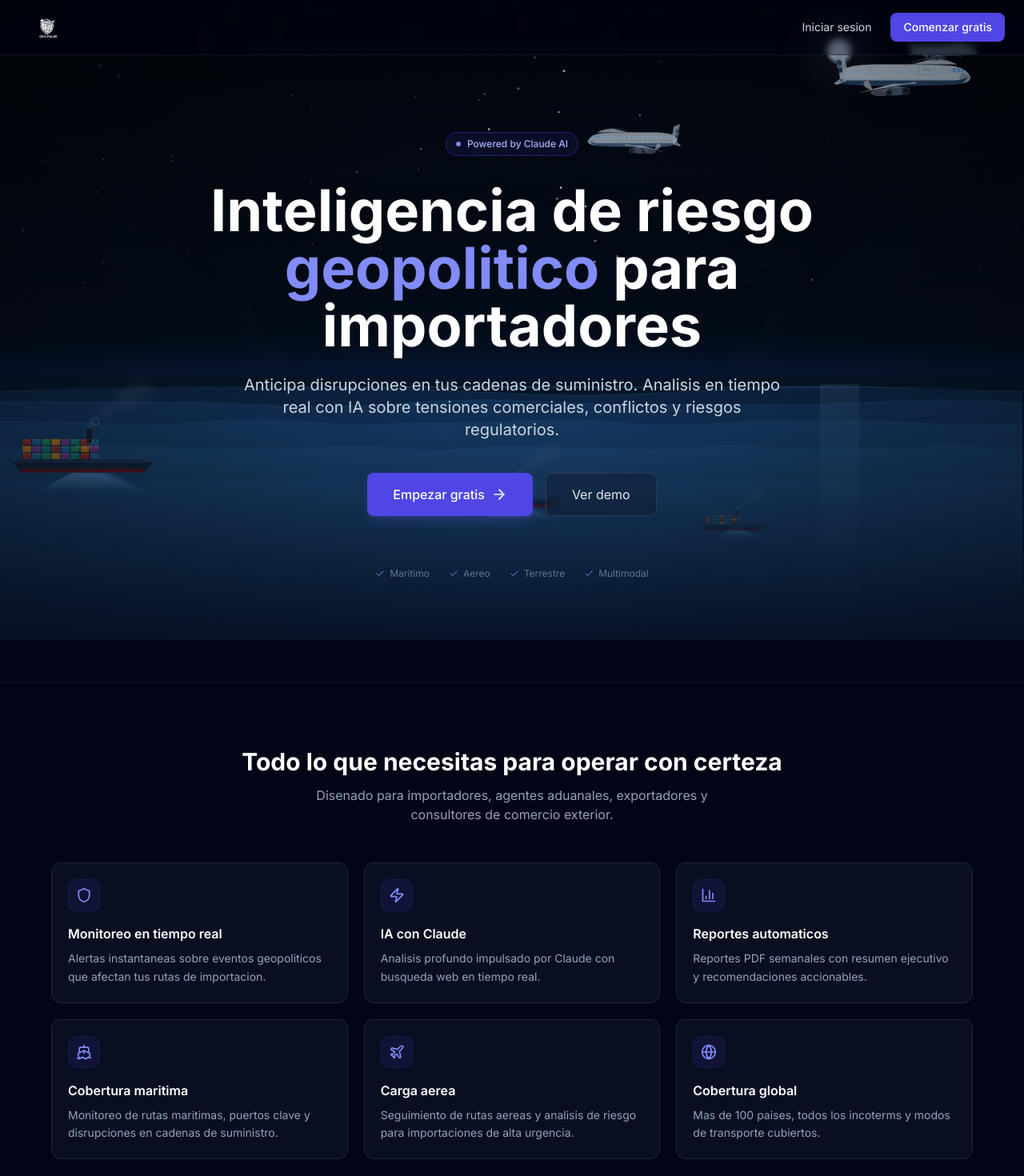
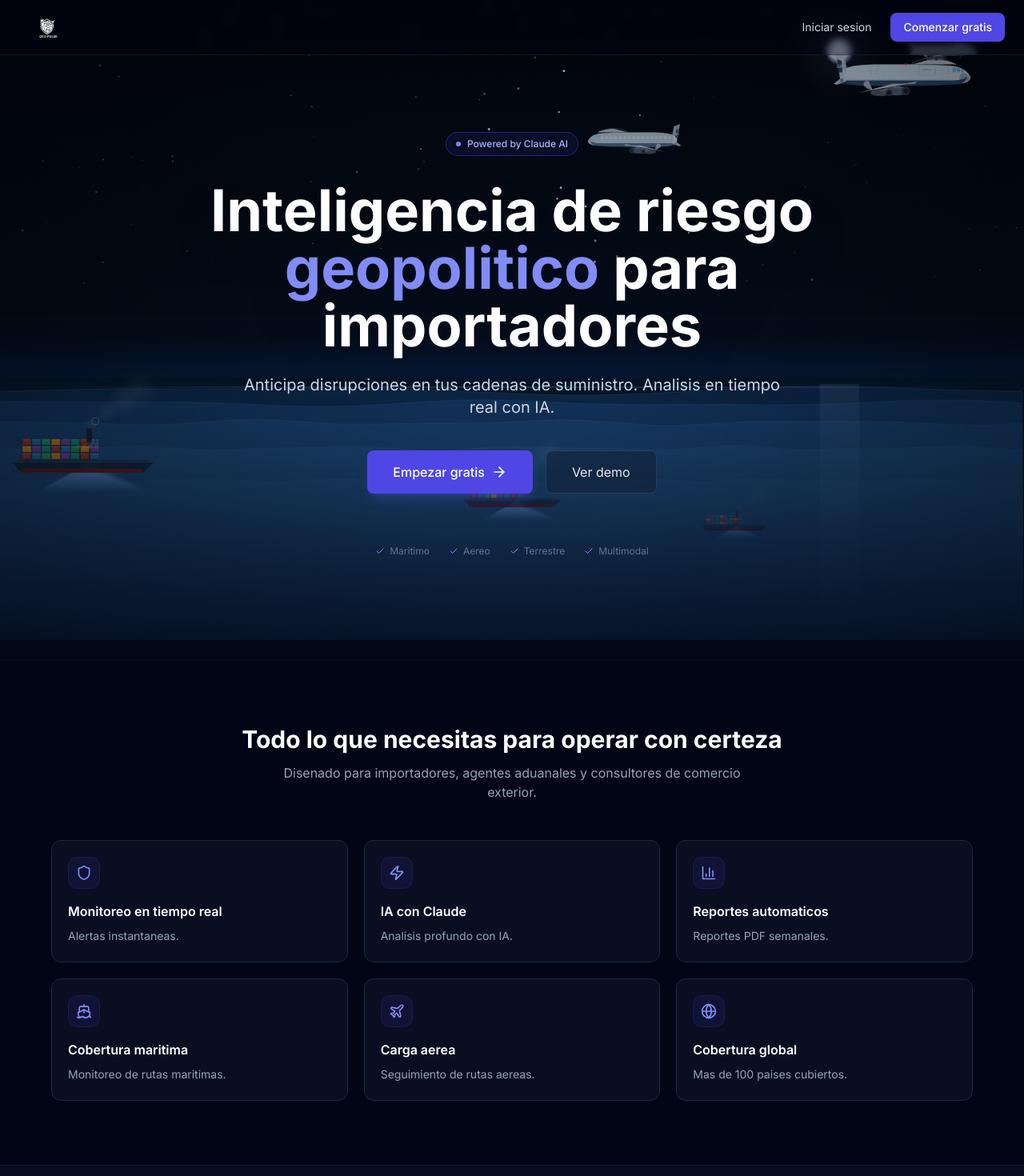
Before and after one commit to juanriera96/GeoPulse, a React (Vite) app: page / in a window 1280 px wide. Shown: the top 1470 px of the page at 80% size. Built offline with nearby package versions, Linux system fonts and the light colour scheme; no server answers.

Commit message:
Feat: integrate GeoPulse SVG logo in navbar and footer
Updated feature descriptions for clarity and brevity.

```diff
--- a/src/pages/LandingPage.jsx
+++ b/src/pages/LandingPage.jsx
@@ -3,12 +3,12 @@ import { Shield, Zap, BarChart3, ArrowRight, Check, Ship, Plane, Globe } from 'l
 import MaritimeBackground from '../components/MaritimeBackground'
 
 const FEATURES = [
-  { icon: Shield, title: 'Monitoreo en tiempo real', desc: 'Alertas instantaneas sobre eventos geopoliticos que afectan tus rutas de importacion.' },
-  { icon: Zap, title: 'IA con Claude', desc: 'Analisis profundo impulsado por Claude con busqueda web en tiempo real.' },
-  { icon: BarChart3, title: 'Reportes automaticos', desc: 'Reportes PDF semanales con resumen ejecutivo y recomendaciones accionables.' },
-  { icon: Ship, title: 'Cobertura maritima', desc: 'Monitoreo de rutas maritimas, puertos clave y disrupciones en cadenas de suministro.' },
-  { icon: Plane, title: 'Carga aerea', desc: 'Seguimiento de rutas aereas y analisis de riesgo para importaciones de alta urgencia.' },
-  { icon: Globe, title: 'Cobertura global', desc: 'Mas de 100 paises, todos los incoterms y modos de transporte cubiertos.' },
+  { icon: Shield, title: 'Monitoreo en tiempo real', desc: 'Alertas instantaneas.' },
+  { icon: Zap, title: 'IA con Claude', desc: 'Analisis profundo con IA.' },
+  { icon: BarChart3, title: 'Reportes automaticos', desc: 'Reportes PDF semanales.' },
+  { icon: Ship, title: 'Cobertura maritima', desc: 'Monitoreo de rutas maritimas.' },
+  { icon: Plane, title: 'Carga aerea', desc: 'Seguimiento de rutas aereas.' },
+  { icon: Globe, title: 'Cobertura global', desc: 'Mas de 100 paises cubiertos.' },
 ]
 
 const PLANS = [
@@ -19,66 +19,43 @@ const PLANS = [
 
 export default function LandingPage() {
   const navigate = useNavigate()
-
   return (
     <div className="relative min-h-screen bg-slate-950 overflow-x-hidden">
-
       <MaritimeBackground />
-
       <div className="fixed inset-0 pointer-events-none" style={{ zIndex: 1 }}>
         <div className="absolute inset-0 bg-gradient-to-b from-slate-950/20 via-transparent to-slate-950/80" />
       </div>
-
       <div className="relative" style={{ zIndex: 2 }}>
-
-        {/* NAV */}
         <nav className="flex items-center justify-between px-6 py-4 border-b border-slate-800/50 backdrop-blur-sm bg-slate-950/30">
           <div className="flex items-center">
             <img src="/logo.svg" alt="GeoPulse" style={{ height: 36, width: 'auto', filter: 'brightness(0) invert(1)' }} />
           </div>
           <div className="flex items-center gap-3">
-            <button onClick={() => navigate('/auth')} className="text-slate-300 hover:text-white text-sm transition-colors px-3 py-1.5">
-              Iniciar sesion
-            </button>
-            <button onClick={() => navigate('/auth')} className="btn-primary px-4 py-2 text-sm">
-              Comenzar gratis
-            </button>
+            <button onClick={() => navigate('/auth')} className="text-slate-300 hover:text-white text-sm transition-colors px-3 py-1.5">Iniciar sesion</button>
+            <button onClick={() => navigate('/auth')} className="btn-primary px-4 py-2 text-sm">Comenzar gratis</button>
           </div>
         </nav>
-
-        {/* HERO */}
         <section className="flex flex-col items-center justify-center text-center px-6 pt-24 pb-32 min-h-[88vh]">
           <div className="inline-flex items-center gap-2 px-3 py-1.5 rounded-full border border-brand-700/50 bg-brand-600/10 text-brand-300 text-xs font-medium mb-8 backdrop-blur-sm">
             <div className="w-1.5 h-1.5 bg-brand-400 rounded-full animate-pulse" />
             Powered by Claude AI
           </div>
-
           <h1 className="text-5xl md:text-7xl font-bold text-white mb-6 max-w-4xl leading-tight drop-shadow-2xl">
             Inteligencia de riesgo{' '}
             <span className="text-brand-400">geopolitico</span>{' '}
             para importadores
           </h1>
-
           <p className="text-slate-300 text-lg md:text-xl max-w-2xl mb-10 leading-relaxed drop-shadow-lg">
-            Anticipa disrupciones en tus cadenas de suministro. Analisis en tiempo real
-            con IA sobre tensiones comerciales, conflictos y riesgos regulatorios.
+            Anticipa disrupciones en tus cadenas de suministro. Analisis en tiempo real con IA.
           </p>
-
           <div className="flex flex-col sm:flex-row gap-4 mb-16">
-            <button
-              onClick={() => navigate('/auth')}
-              className="btn-primary flex items-center justify-center gap-2 px-8 py-3.5 text-base shadow-lg shadow-brand-500/20"
-            >
+            <button onClick={() => navigate('/auth')} className="btn-primary flex items-center justify-center gap-2 px-8 py-3.5 text-base shadow-lg shadow-brand-500/20">
               Empezar gratis <ArrowRight className="w-5 h-5" />
             </button>
-            <button
-              onClick={() => navigate('/auth')}
-              className="flex items-center justify-center gap-2 px-8 py-3.5 text-base text-slate-200 border border-slate-600/50 rounded-lg hover:border-slate-400 hover:text-white transition-all backdrop-blur-sm bg-slate-900/40"
-            >
+            <button onClick={() => navigate('/auth')} className="flex items-center justify-center gap-2 px-8 py-3.5 text-base text-slate-200 border border-slate-600/50 rounded-lg hover:border-slate-400 hover:text-white transition-all backdrop-blur-sm bg-slate-900/40">
               Ver demo
             </button>
           </div>
-
           <div className="flex flex-wrap items-center justify-center gap-6 text-slate-500 text-xs">
             {['Maritimo', 'Aereo', 'Terrestre', 'Multimodal'].map(m => (
               <span key={m} className="flex items-center gap-1.5">
@@ -87,16 +64,10 @@ export default function LandingPage() {
             ))}
           </div>
         </section>
-
-        {/* FEATURES */}
         <section className="px-6 py-20 bg-slate-950/70 backdrop-blur-sm border-t border-slate-800/40">
           <div className="max-w-6xl mx-auto">
-            <h2 className="text-3xl font-bold text-white text-center mb-3">
-              Todo lo que necesitas para operar con certeza
-            </h2>
-            <p className="text-slate-400 text-center mb-12 max-w-xl mx-auto">
-              Disenado para importadores, agentes aduanales, exportadores y consultores de comercio exterior.
-            </p>
+            <h2 className="text-3xl font-bold text-white text-center mb-3">Todo lo que necesitas para operar con certeza</h2>
+            <p className="text-slate-400 text-center mb-12 max-w-xl mx-auto">Disenado para importadores, agentes aduanales y consultores de comercio exterior.</p>
             <div className="grid grid-cols-1 md:grid-cols-2 lg:grid-cols-3 gap-5">
               {FEATURES.map(({ icon: Icon, title, desc }) => (
                 <div key={title} className="card p-5 hover:border-brand-700/50 transition-colors bg-slate-900/60 backdrop-blur-sm">
@@ -110,8 +81,6 @@ export default function LandingPage() {
             </div>
           </div>
         </section>
-
-        {/* PRICING */}
         <section className="px-6 py-20 bg-slate-900/50 backdrop-blur-sm border-t border-slate-800/40">
           <div className="max-w-5xl mx-auto">
             <h2 className="text-3xl font-bold text-white text-center mb-3">Precios simples y transparentes</h2>
@@ -120,9 +89,7 @@ export default function LandingPage() {
               {PLANS.map(plan => (
                 <div key={plan.name} className={`card p-6 flex flex-col bg-slate-900/60 backdrop-blur-sm ${plan.highlight ? 'border-brand-500/60 ring-1 ring-brand-500/20' : ''}`}>
                   {plan.highlight && (
-                    <div className="text-xs font-semibold text-brand-300 bg-brand-600/15 border border-brand-700/30 px-3 py-1 rounded-full w-fit mb-4">
-                      Mas popular
-                    </div>
+                    <div className="text-xs font-semibold text-brand-300 bg-brand-600/15 border border-brand-700/30 px-3 py-1 rounded-full w-fit mb-4">Mas popular</div>
                   )}
                   <h3 className="font-bold text-white text-xl mb-1">{plan.name}</h3>
                   <div className="flex items-end gap-1 mb-5">
@@ -136,10 +103,7 @@ export default function LandingPage() {
                       </li>
                     ))}
                   </ul>
-                  <button
-                    onClick={() => navigate('/auth')}
-                    className={`w-full py-2.5 rounded-lg text-sm font-medium transition-all ${plan.highlight ? 'btn-primary' : 'border border-slate-600 text-slate-200 hover:border-slate-400 hover:text-white'}`}
-                  >
+                  <button onClick={() => navigate('/auth')} className={`w-full py-2.5 rounded-lg text-sm font-medium transition-all ${plan.highlight ? 'btn-primary' : 'border border-slate-600 text-slate-200 hover:border-slate-400 hover:text-white'}`}>
                     {plan.cta}
                   </button>
                 </div>
@@ -147,8 +111,6 @@ export default function LandingPage() {
             </div>
           </div>
         </section>
-
-        {/* FOOTER */}
         <footer className="border-t border-slate-800/40 px-6 py-8 text-center bg-slate-950/80 backdrop-blur-sm">
           <div className="flex items-center justify-center mb-3">
             <img src="/logo.svg" alt="GeoPulse" style={{ height: 28, width: 'auto', filter: 'brightness(0) invert(1)' }} />
@@ -156,7 +118,6 @@ export default function LandingPage() {
           <p className="text-slate-500 text-sm">Inteligencia geopolitica para el comercio internacional</p>
           <p className="text-slate-600 text-xs mt-2">2025 GeoPulse. Todos los derechos reservados.</p>
         </footer>
-
       </div>
     </div>
   )
```
